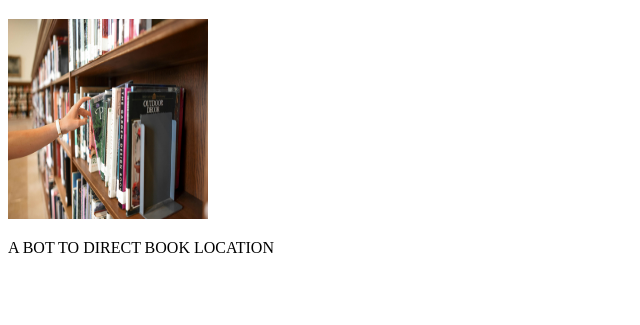
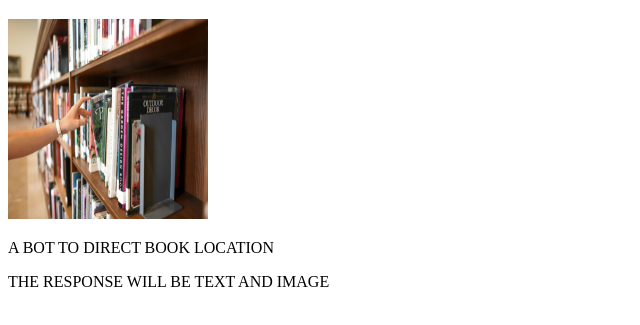
Before and after one commit to 22CS040-Yashiga/project, a plain HTML site: page index.html in a window 1280 px wide. Shown: the part 61-386 px from the top of the page, without its empty margins (0-640 px from the left). Drawn offline with Linux system fonts and the light colour scheme.

Commit message:
ADDED PARA

```diff
--- a/index.html
+++ b/index.html
@@ -9,5 +9,6 @@
     <H1>LIBRARY</H1>
     <IMG width="200PX" height="200PX" src="LIB.jpg" >
     <p>A BOT TO DIRECT BOOK LOCATION</p>
+    <p>THE RESPONSE WILL BE TEXT AND IMAGE</p>
 </body>
 </html>
```
